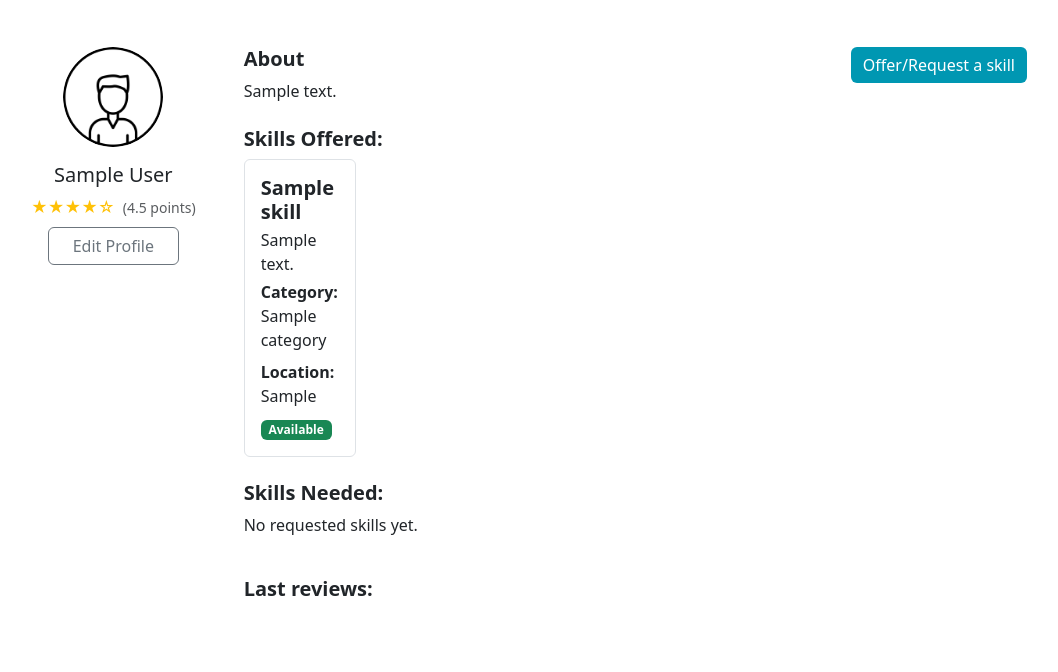
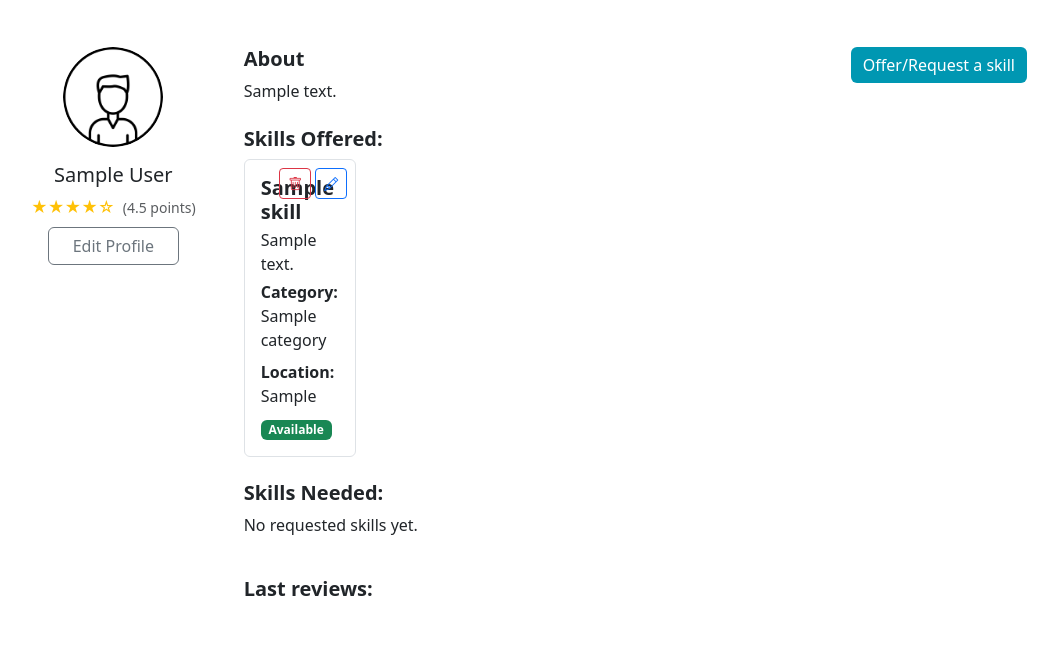
Before and after one commit to Jallala/SkillShare, a Django app: page /accounts/profile/ in a window 1280 px wide. Shown: the part 251-923 px from the top of the page, without its empty margins (111-1169 px from the left). Run offline with Django 5.2, Linux system fonts and the light colour scheme; a user stored in the database is signed in; tables that the repository leaves empty hold one stand-in row (values such as "Sample post"); one stand-in notice (Sample message) is shown.

Commit message:
Adding changes in profile page to add update and delete functions

```diff
--- a/accounts/templates/accounts/profile.html
+++ b/accounts/templates/accounts/profile.html
@@ -4,27 +4,18 @@
 {% block content %}
 
 <div class="container py-5">
-  <div
-    class="bg-white rounded-4 shadow-sm p-5 d-flex flex-row justify-content-start"
-  >
+  <div class="bg-white rounded-4 shadow-sm p-5 d-flex flex-row justify-content-start">
     <div class="d-flex justify-content-between align-items-start mb-3">
       <div class="d-flex flex-column align-items-center text-center me-5">
-        <img
-          src="{% static 'images/avatar.png' %}"
-          alt="Profile Photo"
-          class="rounded-circle mb-3"
-          style="width: 100px; height: 100px; object-fit: cover;"
-        />
+        <img src="{% static 'images/avatar.png' %}" alt="Profile Photo" class="rounded-circle mb-3"
+          style="width: 100px; height: 100px; object-fit: cover;" />
         <h5 class="mb-2">{{ user.first_name }} {{ user.last_name }}</h5>
         <div class="text-warning mb-2">
           ★★★★☆
           <small class="text-muted ms-1">(4.5 points)</small>
         </div>
         {% if user_is_owner %}
-        <a
-          href="{% url 'edit_profile' %}"
-          class="btn btn-outline-secondary mb-3 px-4"
-        >
+        <a href="{% url 'edit_profile' %}" class="btn btn-outline-secondary mb-3 px-4">
           Edit Profile
         </a>
         {% endif %}
@@ -41,7 +32,21 @@
         <div class="row g-3">
           {% for skill in skills_offered %}
           <div class="col-md-6">
-            <div class="border rounded p-3 h-100">
+            <div class="border rounded p-3 h-100 position-relative">
+              <!-- Edit & Delete Buttons (Top-Right) -->
+              <div class="position-absolute top-0 end-0 m-2 d-flex align-items-center">
+                <form action="{% url 'delete_skill' skill.id %}" method="post"
+                  onsubmit="return confirm('Are you sure you want to delete this skill?');" style="display: inline;">
+                  {% csrf_token %}
+                  <button type="submit" class="btn btn-outline-danger btn-sm me-1" title="Delete">
+                    <i class="bi bi-trash"></i>
+                  </button>
+                </form>
+
+                <a href="{% url 'update_skill' skill.id %}" class="btn btn-outline-primary btn-sm" title="Edit">
+                  <i class="bi bi-pencil"></i>
+                </a>
+              </div>
               <h5 class="mb-1"><strong>{{ skill.title }}</strong></h5>
               <p class="mb-1">{{ skill.description }}</p>
               <p class="mb-2">
@@ -70,7 +75,20 @@
         <div class="row g-3">
           {% for skill in skills_needed %}
           <div class="col-md-6">
-            <div class="border rounded p-3 h-100">
+            <div class="border rounded p-3 h-100 position-relative">
+              <div class="position-absolute top-0 end-0 m-2 d-flex align-items-center">
+                <form action="{% url 'delete_skill' skill.id %}" method="post"
+                  onsubmit="return confirm('Are you sure you want to delete this skill?');" style="display: inline;">
+                  {% csrf_token %}
+                  <button type="submit" class="btn btn-outline-danger btn-sm me-1" title="Delete">
+                    <i class="bi bi-trash"></i>
+                  </button>
+                </form>
+
+                <a href="{% url 'update_skill' skill.id %}" class="btn btn-outline-primary btn-sm" title="Edit">
+                  <i class="bi bi-pencil"></i>
+                </a>
+              </div>
               <h6 class="mb-1"><strong>{{ skill.title }}</strong></h6>
               <p class="mb-1">{{ skill.description }}</p>
               <p class="mb-2">
--- a/skillswap_app/urls.py
+++ b/skillswap_app/urls.py
@@ -6,5 +6,5 @@ urlpatterns = [
     path('skills', views.create_skill, name='create_skill'),
     path('skills/<int:skill_id>/edit/', views.update_skill, name='update_skill'),
     path('skills/<int:skill_id>/delete/', views.delete_skill, name='delete_skill'),
-    path('search/', views.search_skills_view, name='search'),
+    path('', views.search_skills_view, name='search'),
 ]
--- a/templates/base.html
+++ b/templates/base.html
@@ -2,32 +2,27 @@
 
 <!DOCTYPE html>
 <html lang="en">
+
 <head>
   <meta charset="UTF-8" />
   <title>{% block title %}SkillSwap{% endblock %}</title>
-    <link
-      rel="stylesheet"
-      href="https://cdn.jsdelivr.net/npm/bootstrap@5.3.0/dist/css/bootstrap.min.css"
-    />
+  <link rel="stylesheet" href="https://cdn.jsdelivr.net/npm/bootstrap@5.3.0/dist/css/bootstrap.min.css" />
+  <link href="https://cdn.jsdelivr.net/npm/bootstrap-icons@1.10.5/font/bootstrap-icons.css" rel="stylesheet">
   <link rel="stylesheet" href="{% static 'css/custom.css' %}" />
 </head>
+
 <body>
   <nav class="navbar navbar-expand-lg navbar-light bg-light mb-4">
-      <div
-        class="container-fluid d-flex justify-content-between align-items-center"
-      >
+    <div class="container-fluid d-flex justify-content-between align-items-center">
       <div class="d-flex align-items-center">
         <a class="navbar-brand me-5" href="#">
-            <img
-              src="{% static 'images/logo.png' %}"
-              alt="SkillSwap Logo"
-              class="img-fluid"
-              style="max-width: 160px;"
-            />
+          <img src="{% static 'images/logo.png' %}" alt="SkillSwap Logo" class="img-fluid" style="max-width: 160px;" />
         </a>
+        {% if user.is_authenticated %}
         <a class="btn fs-5" href="{% url 'search' %}">
           Search
         </a>
+        {% endif %}
       </div>
 
       <div class="d-flex align-items-center">
@@ -53,19 +48,12 @@
 
   <div class="container">
     {% if messages %} {% for message in messages %}
-      <div
-        class="alert alert-{{ message.tags }} alert-dismissible fade show mt-3"
-        role="alert"
-      >
+    <div class="alert alert-{{ message.tags }} alert-dismissible fade show mt-3" role="alert">
       {{ message }}
-        <button
-          type="button"
-          class="btn-close"
-          data-bs-dismiss="alert"
-          aria-label="Close"
-        ></button>
+      <button type="button" class="btn-close" data-bs-dismiss="alert" aria-label="Close"></button>
     </div>
     {% endfor %} {% endif %} {% block content %} {% endblock %}
   </div>
 </body>
+
 </html>
```
Also changed, not shown: skillswap_app/templates/skills.html (+2 -30 lines), skillswap_app/views.py (+4 -6 lines). Lines whose indentation alone changed are shown as unchanged.
